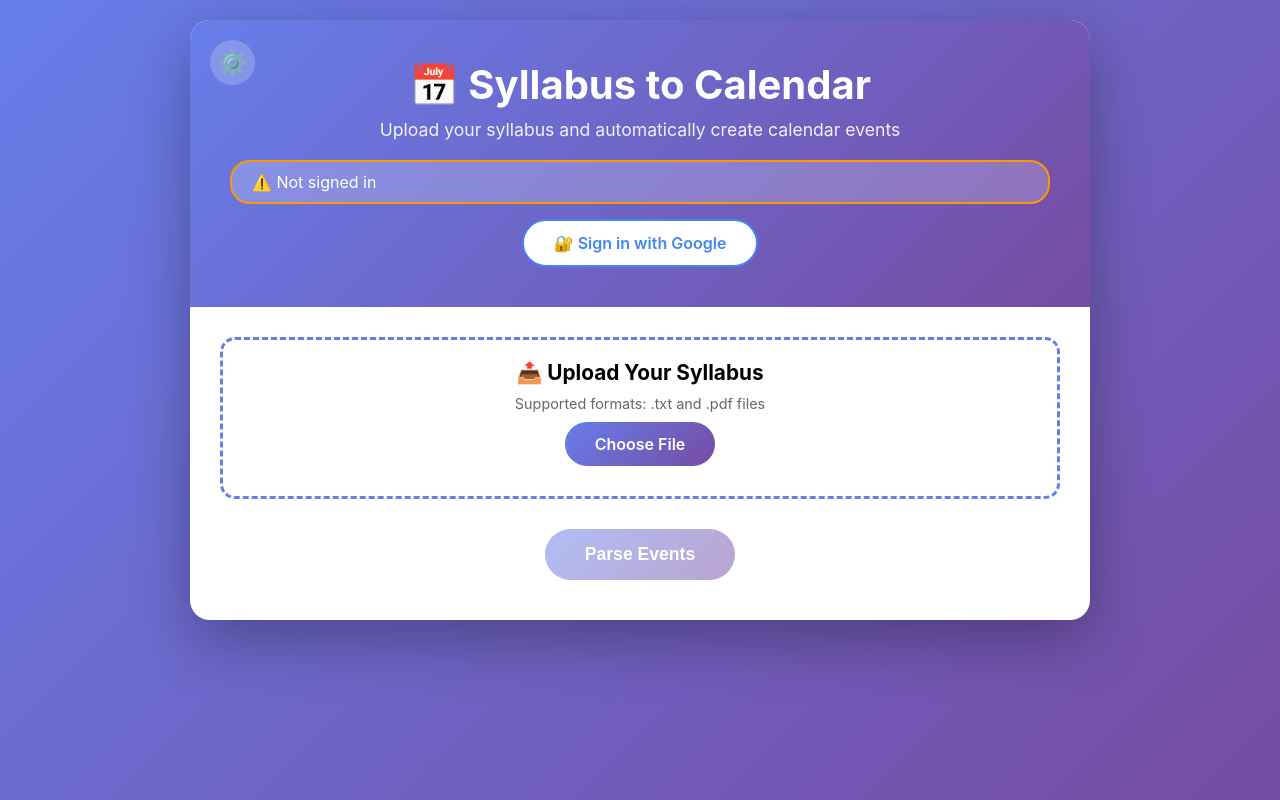
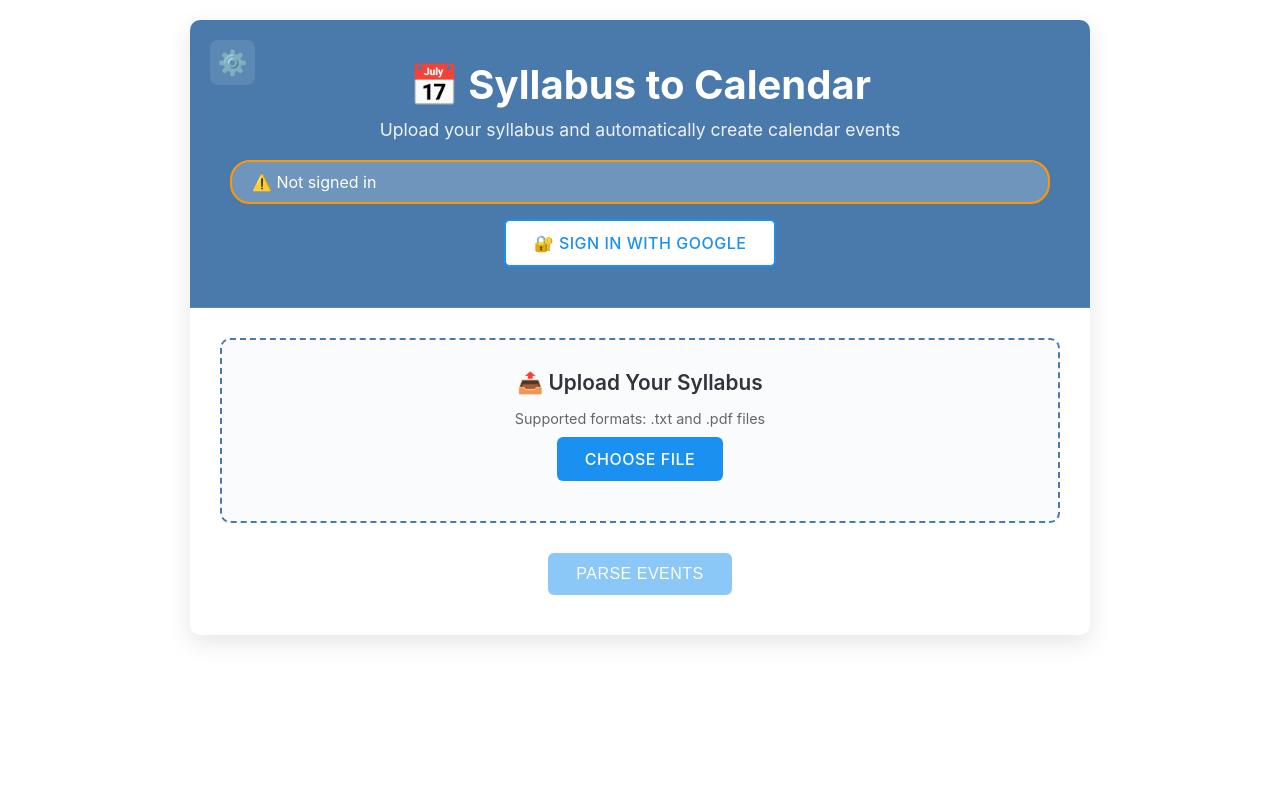
Before and after one commit to hamza-els/CalHacks, a Flask app: page / in a window 1280 px wide. Run offline with Flask 3, Linux system fonts and the light colour scheme; some web fonts are replaced.

Commit message:
remodernized the front-end

```diff
--- a/templates/index.html
+++ b/templates/index.html
@@ -12,37 +12,60 @@
         }
 
         body {
-            font-family: -apple-system, BlinkMacSystemFont, 'Segoe UI', Roboto, Oxygen, Ubuntu, Cantarell, sans-serif;
-            background: linear-gradient(135deg, #667eea 0%, #764ba2 100%);
+            font-family: 'Graphik', -apple-system, BlinkMacSystemFont, 'Segoe UI', Roboto, Oxygen, Ubuntu, Cantarell, sans-serif;
+            background: #fff;
             min-height: 100vh;
             padding: 20px;
+            color: #33333B;
         }
 
         .container {
             max-width: 900px;
             margin: 0 auto;
             background: white;
-            border-radius: 20px;
-            box-shadow: 0 20px 60px rgba(0,0,0,0.3);
+            border-radius: 10px;
+            box-shadow: 0 8px 24px rgba(0,0,0,0.1);
             overflow: hidden;
             position: relative;
         }
 
+        @font-face {
+            font-family: 'Graphik';
+            src: url('/font/Graphik-Regular.woff2') format('woff2');
+            font-weight: normal;
+            font-style: normal;
+        }
+
+        @font-face {
+            font-family: 'Graphik';
+            src: url('/font/Graphik-Medium.woff2') format('woff2');
+            font-weight: 500;
+            font-style: normal;
+        }
+
+        @font-face {
+            font-family: 'Graphik';
+            src: url('/font/Graphik-Semibold.woff2') format('woff2');
+            font-weight: 600;
+            font-style: normal;
+        }
+
         .header {
-            background: linear-gradient(135deg, #667eea 0%, #764ba2 100%);
+            background: #4A7AAB;
             color: white;
             padding: 40px;
             text-align: center;
             position: relative;
+            border-bottom: 1px solid rgba(255,255,255,0.1);
         }
 
         .settings-btn {
             position: absolute;
             top: 20px;
             left: 20px;
-            background: rgba(255, 255, 255, 0.2);
+            background: rgba(255, 255, 255, 0.1);
             border: none;
-            border-radius: 50%;
+            border-radius: 8px;
             width: 45px;
             height: 45px;
             font-size: 24px;
@@ -50,7 +73,11 @@
             display: flex;
             align-items: center;
             justify-content: center;
-            transition: all 0.3s;
+            transition: all 0.2s;
+        }
+
+        .settings-btn:hover {
+            background: rgba(255, 255, 255, 0.2);
         }
 
         .settings-btn:hover {
@@ -142,7 +169,7 @@
         }
 
         input:checked + .slider {
-            background-color: #667eea;
+            background-color: #1A91F0;
         }
 
         input:checked + .slider:before {
@@ -175,27 +202,30 @@
         }
 
         .upload-section {
-            border: 3px dashed #667eea;
-            border-radius: 15px;
-            padding: 20px;
+            border: 2px dashed #4A7AAB;
+            border-radius: 10px;
+            padding: 30px;
             text-align: center;
             margin-bottom: 20px;
-            transition: all 0.3s;
+            transition: all 0.2s;
+            background: rgba(74, 122, 171, 0.03);
         }
 
         .upload-section h2 {
             font-size: 1.3em;
-            margin-bottom: 10px;
+            margin-bottom: 15px;
+            color: #33333B;
+            font-weight: 600;
         }
 
         .upload-section:hover {
-            border-color: #764ba2;
-            background: #f8f9ff;
+            border-color: #3d6a96;
+            background: rgba(74, 122, 171, 0.06);
         }
 
         .upload-section.dragover {
-            border-color: #764ba2;
-            background: #f0f3ff;
+            border-color: #3d6a96;
+            background: rgba(74, 122, 171, 0.08);
         }
 
         input[type="file"] {
@@ -204,18 +234,22 @@
 
         .file-label {
             display: inline-block;
-            padding: 12px 30px;
-            background: linear-gradient(135deg, #667eea 0%, #764ba2 100%);
+            padding: 12px 28px;
+            background: #1A91F0;
             color: white;
-            border-radius: 50px;
+            border-radius: 6px;
             cursor: pointer;
             font-size: 1em;
-            font-weight: 600;
-            transition: transform 0.2s;
+            font-weight: 500;
+            transition: all 0.2s;
+            text-transform: uppercase;
+            letter-spacing: 0.5px;
         }
 
         .file-label:hover {
-            transform: scale(1.05);
+            background: #0d84e3;
+            transform: translateY(-1px);
+            box-shadow: 0 4px 12px rgba(26, 145, 240, 0.2);
         }
 
         .file-name {
@@ -225,34 +259,38 @@
         }
 
         .btn {
-            padding: 15px 40px;
+            padding: 12px 28px;
             border: none;
-            border-radius: 50px;
-            font-size: 1.1em;
-            font-weight: 600;
+            border-radius: 6px;
+            font-size: 1em;
+            font-weight: 500;
             cursor: pointer;
-            transition: all 0.3s;
+            transition: all 0.2s;
             margin: 10px;
+            text-transform: uppercase;
+            letter-spacing: 0.5px;
         }
 
         .btn-primary {
-            background: linear-gradient(135deg, #667eea 0%, #764ba2 100%);
+            background: #1A91F0;
             color: white;
         }
 
         .btn-primary:hover {
-            transform: translateY(-2px);
-            box-shadow: 0 5px 20px rgba(102, 126, 234, 0.4);
+            background: #0d84e3;
+            transform: translateY(-1px);
+            box-shadow: 0 4px 12px rgba(26, 145, 240, 0.2);
         }
 
         .btn-success {
-            background: linear-gradient(135deg, #56ab2f 0%, #a8e063 100%);
+            background: #2ECC71;
             color: white;
         }
 
         .btn-success:hover {
-            transform: translateY(-2px);
-            box-shadow: 0 5px 20px rgba(86, 171, 47, 0.4);
+            background: #27ae60;
+            transform: translateY(-1px);
+            box-shadow: 0 4px 12px rgba(46, 204, 113, 0.2);
         }
 
         .btn:disabled {
@@ -375,21 +413,25 @@
 
         .google-btn {
             background: white;
-            border: 2px solid #4285f4;
-            color: #4285f4;
-            padding: 12px 30px;
-            border-radius: 50px;
+            border: 2px solid #1A91F0;
+            color: #1A91F0;
+            padding: 12px 28px;
+            border-radius: 6px;
             cursor: pointer;
             font-size: 1em;
-            font-weight: 600;
-            transition: all 0.3s;
+            font-weight: 500;
+            transition: all 0.2s;
             text-decoration: none;
             display: inline-block;
+            text-transform: uppercase;
+            letter-spacing: 0.5px;
         }
 
         .google-btn:hover {
-            background: #4285f4;
+            background: #1A91F0;
             color: white;
+            transform: translateY(-1px);
+            box-shadow: 0 4px 12px rgba(26, 145, 240, 0.2);
         }
 
         /* Checkbox styling */
```
